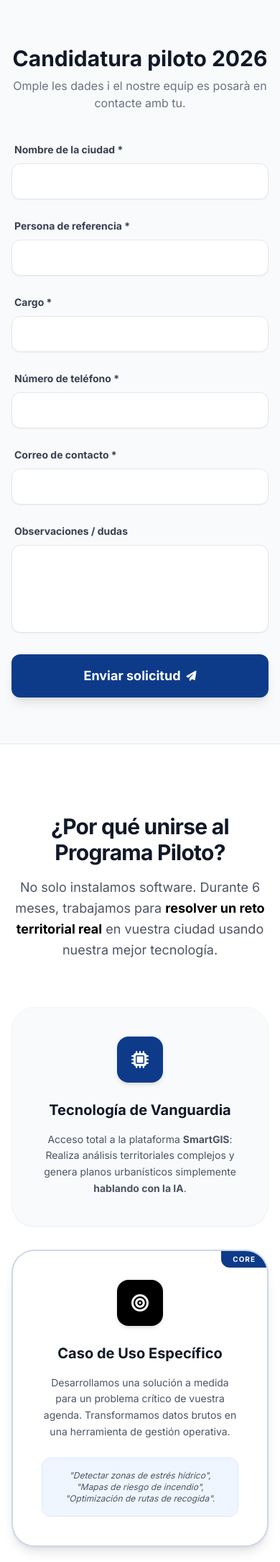
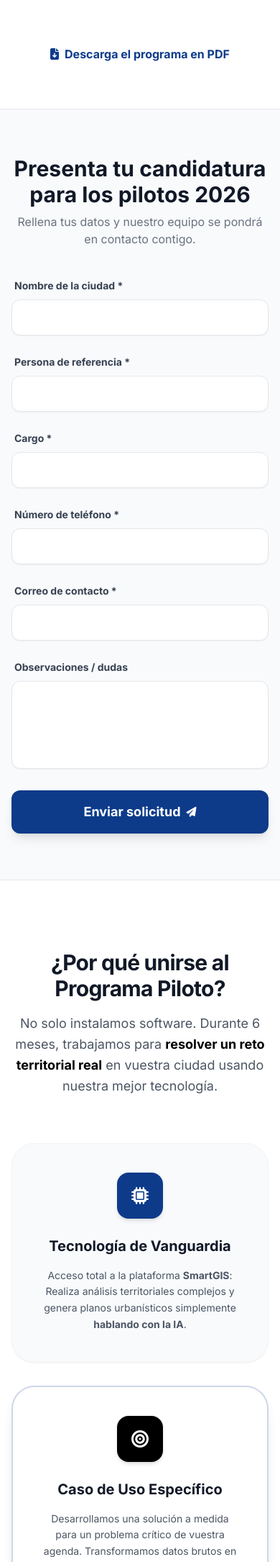
Before and after one commit to smartgiscat/landing, a Flask app: page /programa in a window 390 px wide. Shown: the part 705-2875 px from the top of the page at 72% size. Run offline with Flask 3, Linux system fonts and the light colour scheme; some libraries are stand-ins or nearby versions.

Commit message:
modificacions +pdf programa

```diff
--- a/static/css/styles.css
+++ b/static/css/styles.css
@@ -22,7 +22,6 @@ body {
 .glass-nav {
     background: rgba(255, 255, 255, 0.8);
     backdrop-filter: blur(10px);
-    border-bottom: 1px solid #e5e7eb;
     z-index: 50;
 }
 
--- a/templates/programa.html
+++ b/templates/programa.html
@@ -142,6 +142,14 @@
         </div>
     </main>
 
+    <section id="visor-programa" class="py-16 bg-white relative z-10 border-b border-gray-200">
+            <div class="text-center">
+                <a href="{{ url_for('static', filename='Programa GovTech 2026.pdf') }}" target="_blank" download class="inline-flex items-center gap-2 text-[#0d3b8a] font-bold hover:text-[#092962] hover:underline transition-colors">
+                    <i class="fas fa-file-download"></i> {{t.download_program}}
+                </a>
+            </div>
+    </section>
+
     <section id="inscripcio-form" class="py-16 bg-slate-50 relative z-10 scroll-mt-20 border-b border-gray-200">
         <div class="max-w-3xl mx-auto px-4">
 
@@ -157,7 +165,7 @@
 
             <div class="text-center mb-10">
                 <h2 class="text-3xl font-extrabold text-gray-900">{{ t.form_title }}</h2>
-                <p class="text-gray-500 mt-2">Omple les dades i el nostre equip es posarà en contacte amb tu.</p>
+                <p class="text-gray-500 mt-2">{{t.form_subtitle}}</p>
             </div>
 
             <form action="{{ url_for('inscribir') }}" method="POST" class="space-y-6">
@@ -221,9 +229,6 @@
                 </div>
 
                 <div class="bg-white p-10 rounded-[2rem] border-2 border-[#0d3b8a]/20 shadow-lg hover:shadow-xl transition-all relative overflow-hidden flex flex-col items-center text-center">
-                    <div class="absolute top-0 right-0 bg-[#0d3b8a] text-white text-[10px] font-bold px-4 py-1 rounded-bl-xl uppercase tracking-widest">
-                        Core
-                    </div>
                     <div class="w-16 h-16 bg-black text-white rounded-2xl flex items-center justify-center mb-6 shadow-md">
                         <i class="fas fa-bullseye text-2xl"></i>
                     </div>
@@ -289,7 +294,7 @@
 
                 <div class="bg-slate-50 text-gray-900 rounded-xl p-6 flex flex-col sm:flex-row justify-between items-center gap-4 border border-gray-200">
                     <span class="text-sm font-bold tracking-widest uppercase text-gray-500">{{ t.inv_total_label }}</span>
-                    <span class="text-3xl font-extrabold">12.500 €</span>
+                    <span class="text-3xl font-extrabold">12.500 € + IVA</span>
                 </div>
             </div>
         </div>
--- a/translations.py
+++ b/translations.py
@@ -26,6 +26,8 @@ translations = {
             'hero_desc': 'Transforma tu administración local implementando inteligencia geoespacial avanzada para tomar decisiones estratégicas basadas en datos reales.',
             'hero_btn': 'Ver condiciones del Piloto',
 
+            'download_program': 'Descarga el programa en PDF',
+
             'why_title': '¿Por qué unirse al Programa Piloto?',
             'why_desc': 'No solo instalamos software. Durante 6 meses, trabajamos para <span class="text-black font-bold">resolver un reto territorial real</span> en vuestra ciudad usando nuestra mejor tecnología.',
 
@@ -34,10 +36,10 @@ translations = {
 
             'card_2_title': 'Caso de Uso Específico',
             'card_2_desc': 'Desarrollamos una solución a medida para un problema crítico de vuestra agenda. Transformamos datos brutos en una herramienta de gestión operativa.',
-            'card_2_examples': '"Detectar zonas de estrés hídrico", "Mapas de riesgo de incendio", "Optimización de rutas de recogida".',
+            'card_2_examples': '"Detección de islas de calor", "Zonas de riesgo de incendio", "Distribución del mobiliario urbano".',
 
-            'card_3_title': 'Resultados en 6 Meses',
-            'card_3_desc': 'Sin procesos de licitación infinitos ni despliegues complejos. El programa está diseñado para que el Ayuntamiento obtenga <strong>indicadores accionables</strong> y planos técnicos desde el primer mes.',
+            'card_3_title': 'Resultados desde el primer día',
+            'card_3_desc': 'Sin procesos de licitación infinitos ni despliegues complejos. El programa está diseñado para que el Ayuntamiento obtenga <strong>indicadores útiles</strong> y planos desde el primer día.',
 
             'cta_limit': 'Plazas muy limitadas',
             'cta_h2': 'Solo <span class="text-accent">3 Ayuntamientos</span> formarán parte de la edición 2026.',
@@ -55,7 +57,8 @@ translations = {
             'normativa_ens': 'ENS (alto)',
 
             'cta_btn_short': 'Inscribir mi Ayuntamiento',
-            'form_title': 'Candidatura piloto 2026',
+            'form_title': 'Presenta tu candidatura para los pilotos 2026',
+            'form_subtitle': 'Rellena tus datos y nuestro equipo se pondrá en contacto contigo.',
             'form_city': 'Nombre de la ciudad',
             'form_name': 'Persona de referencia',
             'form_position': 'Cargo',
@@ -141,8 +144,8 @@ translations = {
             'hero_title_1': 'Innovación sobre el <br> Territorio',
             'hero_desc': 'Inteligencia Geoespacial Avanzada para la toma de decisiones. Analiza datos complejos mediante lenguaje natural y visualización GIS de última generación.',
             'hero_btn_demo': 'Solicita una Demo',
-            'hero_btn_projects': 'Ver Proyectos y Alianzas',
-            'projects_subtitle': 'Hitos Recientes',
+            'hero_btn_projects': 'Ver novedades',
+            'projects_subtitle': 'Novedades',
             'project1_title': 'Proyecto Piloto Local·IA',
             'project1_desc': 'Presentación de nuestro producto en las jornadas de la <strong>Diputación de Barcelona</strong> junto al <strong>Ayuntamiento de Gavà</strong>.',
             'project2_title': 'Máster Geoinformación UAB',
@@ -150,7 +153,7 @@ translations = {
             'trust_title': 'Confían en nosotros',
             'infra_title': 'Partner Tecnológico e Infraestructura',
             'infra_cloud': 'Cloud de Confianza',
-            'ens_text': 'CUMPLIMOS CON EL ENS'
+            'ens_text': 'CUMPLIMOS CON EL ENS NIVEL ALTO'
         },
     },
 
@@ -164,7 +167,7 @@ translations = {
             'nav_program': 'Programa d\'Innovació',
             'nav_about': 'Qui som',
             'nav_contact': 'Contactar',
-            'footer_slogan': 'Innovació intel·ligent sobre el territori.',
+            'footer_slogan': 'Innovació sobre el territori.',
             'footer_legal': 'Avís Legal',
             'footer_privacy': 'Privacitat',
             'footer_cookies': 'Galetes'
@@ -179,6 +182,8 @@ translations = {
             'hero_desc': 'Transforma la teva administració local implementant intel·ligència geoespacial avançada per prendre decisions estratègiques basades en dades reals.',
             'hero_btn': 'Veure condicions del Pilot',
 
+            'download_program': 'Descarrega el PDF del programa',
+
             'why_title': 'Per què unir-se al Programa Pilot?',
             'why_desc': 'No només instal·lem programari. Durant 6 mesos, treballem per <span class="text-black font-bold">resoldre un repte territorial real</span> de la vostre ciutat utilitzant la nostre millor tecnologia.',
 
@@ -187,10 +192,10 @@ translations = {
 
             'card_2_title': 'Cas d\'Ús Específic',
             'card_2_desc': 'Desenvolupem una solució a mida per a un problema crític de la vostra agenda. Transformem dades brutes en una eina de gestió operativa.',
-            'card_2_examples': '"Detectar zones d\'estrès hídric", "Mapes de risc d\'incendi", "Optimització de rutes de recollida".',
+            'card_2_examples': '"Detectecció d\'illes de calor", "Zones de risc d\'incendi", "Distribució de mobiliari urbà".',
 
-            'card_3_title': 'Resultats en 6 Mesos',
-            'card_3_desc': 'Sense processos de licitació infinits ni desplegaments complexos. El programa està dissenyat perquè l\'Ajuntament obtingui <strong>indicadors accionables</strong> i plànols tècnics des del primer mes.',
+            'card_3_title': 'Resultats des del primer dia',
+            'card_3_desc': 'Sense processos de licitació infinits ni desplegaments complexos. El programa està dissenyat perquè l\'Ajuntament obtingui <strong>indicadors útils</strong> i plànols des del primer dia.',
 
             'cta_limit': 'Places molt limitades',
             'cta_h2': 'Només <span class="text-accent">3 Ajuntaments</span> formaran part de l\'edició 2026.',
@@ -208,7 +213,8 @@ translations = {
             'normativa_ens': 'ENS (alt)',
 
             'cta_btn_short': 'Inscriure el meu Ajuntament',
-            'form_title': 'Candidatura pilot 2026',
+            'form_title': 'Presenta la teva candidatura pels pilots 2026',
+            'form_subtitle': 'Omple les dades i el nostre equip es posarà en contacte amb tu.',
             'form_city': 'Nom de la ciutat',
             'form_name': 'Persona de referència',
             'form_position': 'Càrrec',
@@ -294,8 +300,8 @@ translations = {
             'hero_title_1': 'Innovació sobre el <br> Territori',
             'hero_desc': 'Intel·ligència Geoespacial Avançada per a la presa de decisions. Analitza dades complexes mitjançant llenguatge natural i visualització GIS d\'última generació.',
             'hero_btn_demo': 'Sol·licita una Demo',
-            'hero_btn_projects': 'Veure Projectes i Aliances',
-            'projects_subtitle': 'Fites Recents',
+            'hero_btn_projects': 'Veure novetats',
+            'projects_subtitle': 'Novetats',
             'project1_title': 'Projecte Pilot Local·IA',
             'project1_desc': 'Presentació del nostre producte a les jornades de la <strong>Diputació de Barcelona</strong> juntament amb l\'<strong>Ajuntament de Gavà</strong>.',
             'project2_title': 'Màster Geoinformació UAB',
@@ -303,7 +309,7 @@ translations = {
             'trust_title': 'Confien en nosaltres',
             'infra_title': 'Partner Tecnològic i Infraestructura',
             'infra_cloud': 'Cloud de Confiança',
-            'ens_text': 'COMPLIM AMB L\'ENS'
+            'ens_text': 'COMPLIM AMB L\'ENS NIVELL ALT'
         },
 
     }
```
Also changed, not shown: templates/home.html (+18 -11 lines), 1 other file.
